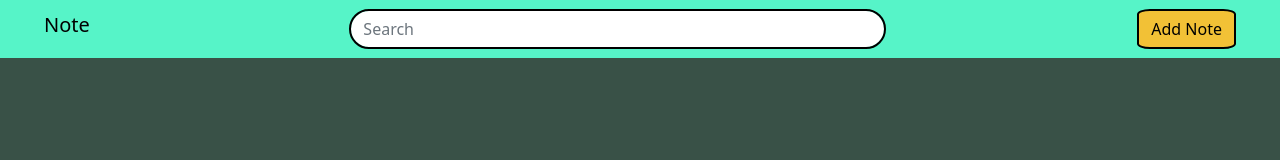
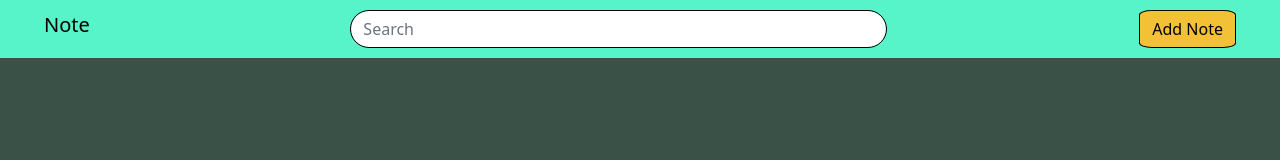
Before and after one commit to haider1210/Iqra, a plain HTML site: page index.html in a window 1280 px wide. Drawn offline with nearby package versions, Linux system fonts and the light colour scheme.

Commit message:
Update style.css

```diff
--- a/style.css
+++ b/style.css
@@ -16,7 +16,7 @@ body{
 .me-2{
     width: 45% !important;
     border-radius: 20px;
-    border:2px black solid;
+    border:1px black solid;
 }
 
 .notes {
@@ -41,7 +41,7 @@ body{
     background:#f2c136;
     overflow:hidden;
 
-    border:2px black solid;
+    border:1px black solid;
 }
 .input_title{
     font-size:20px;
```
